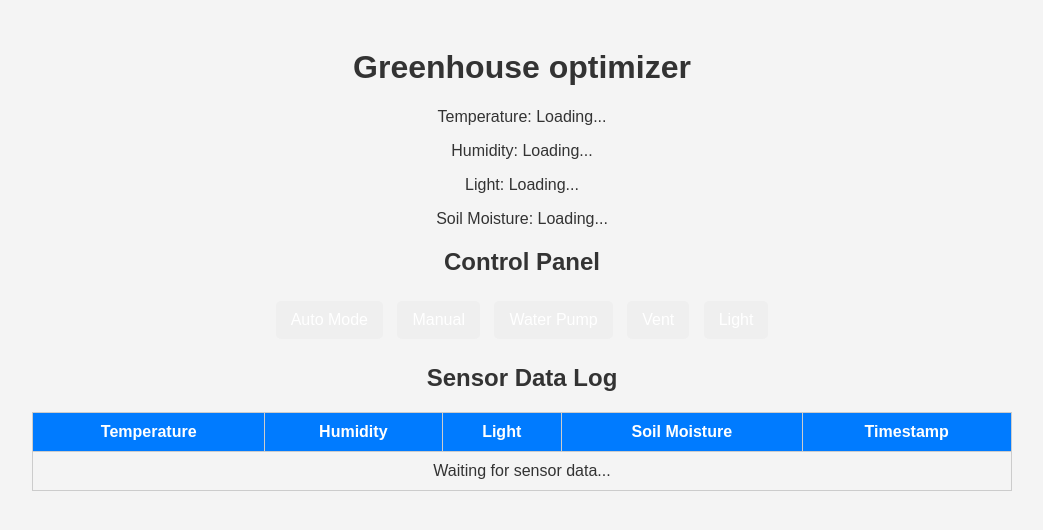
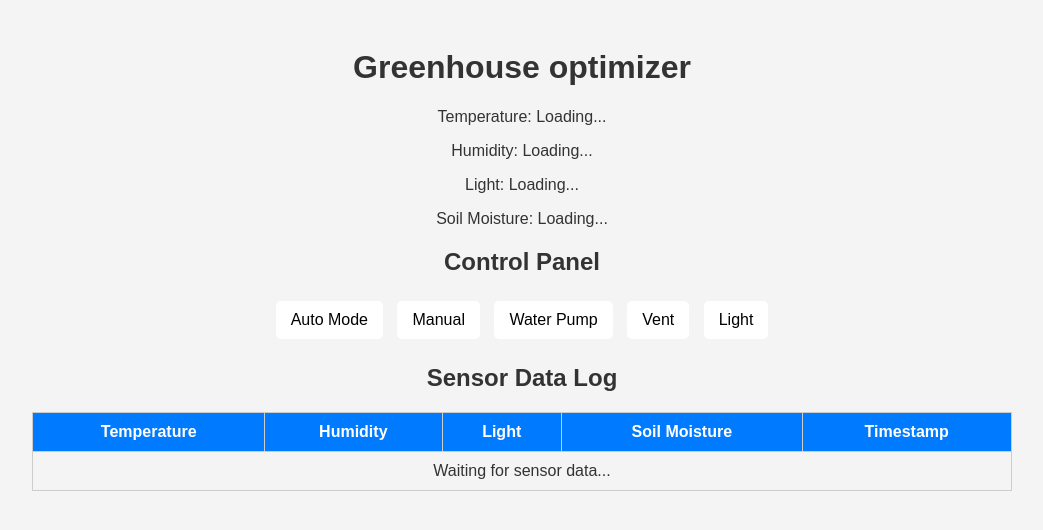
Before and after one commit to oasb16/green-house-optimizer, a Flask app: page / in a window 1280 px wide. Shown: the top 530 px of the page, without its empty margins (118-1161 px from the left). Run offline with Flask 3, Linux system fonts and the light colour scheme.

Commit message:
Initial commit

```diff
--- a/static/style.css
+++ b/static/style.css
@@ -9,7 +9,8 @@ body {
 
 /* Button Styling */
 button {
-    color: white !important;
+    color: black !important;
+    background-color: white;
     border: none !important;
     padding: 10px 15px !important;
     font-size: 16px !important;
```
